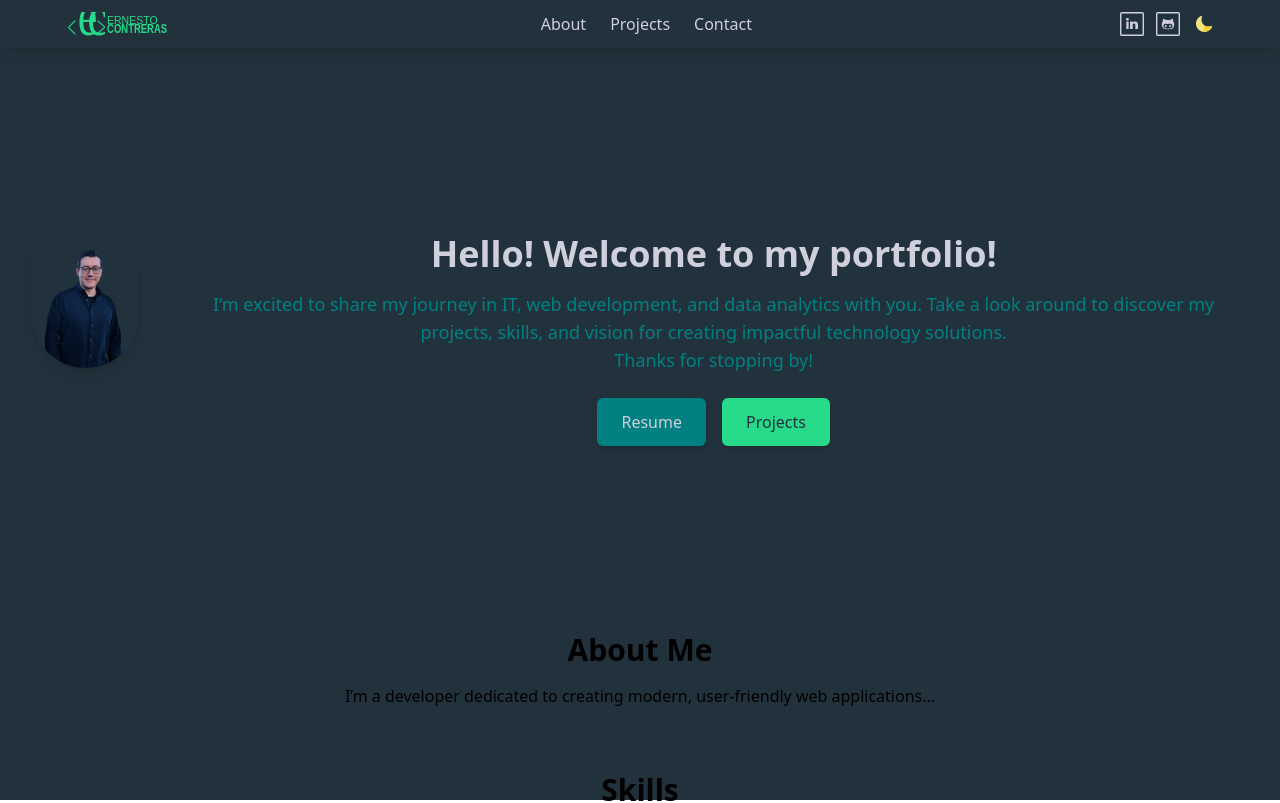
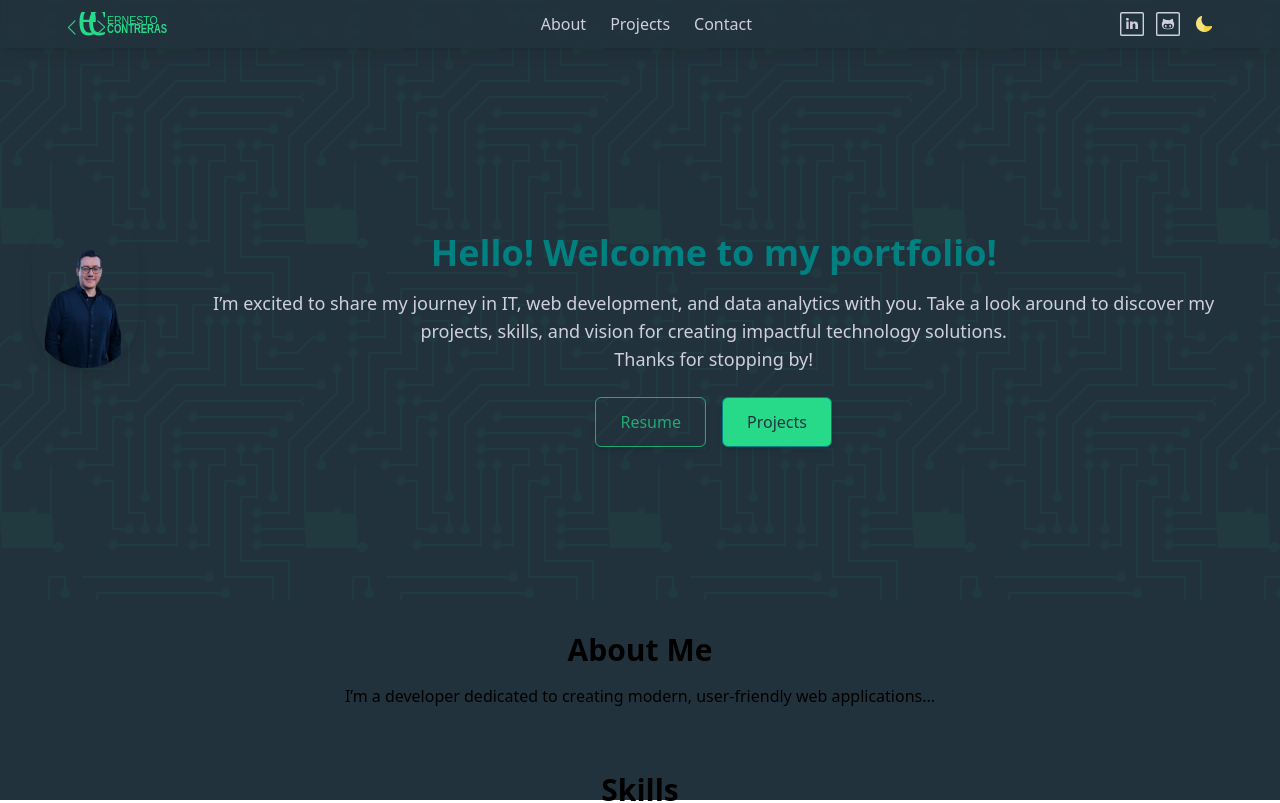
Before and after one commit to ejcontrerast/myportfolio, a React (Vite) app: page / in a window 1280 px wide. Shown: the top 803 px of the page. Built offline with nearby package versions, Linux system fonts and the light colour scheme.

Commit message:
Feat: added a new background

```diff
--- a/src/components/Hello.tsx
+++ b/src/components/Hello.tsx
@@ -3,29 +3,39 @@ import React from 'react';
 
 const Hello: React.FC = () => {
   return (
-    <section id="hello" className="flex flex-row items-center justify-center h-3/4 text-center p-8 gap-10 dark:bg-dark-background bg-light-background">
+    <section id="hello" className="flex flex-grow-0 items-center justify-center h-3/4 text-center p-8 gap-10 dark:bg-dark-background bg-custompattern bg-light-background">
+      {/* Photo */}
       <div className="w-40 h-40 mb-6 rounded-full overflow-hidden shadow-lg hidden sm:block">
         <img src="src\assets\Photo.png" className='w-full h-full object-cover'></img>
       </div>
+
+      {/* Text + buttons */}
       <div className='flex flex-col gap-6 py-6 mt-20'>
+
+        {/* Text */}
         <div className='dark:text-dark-primary text-light-primary'>
-          <h1 className="text-4xl font-bold dark:text-dark-primary text-light-primary">Hello! Welcome to my portfolio!</h1>
-          <p className="text-lg mt-4 dark:text-dark-secondary text-light-secondary"><p>I’m excited to share my journey in IT, web development, and data analytics with you. Take a look around to discover my projects, skills, and vision for creating impactful technology solutions.</p>
+          <h1 className="text-4xl font-bold dark:text-dark-secondary text-light-secondary">
+            <span className="">Hello!</span> Welcome to my portfolio!</h1>
+          <p className="text-lg mt-4 dark:text-dark-primary text-light-primary"><p>I’m excited to share my journey in IT, web development, and data analytics with you. Take a look around to discover my projects, skills, and vision for creating impactful technology solutions.</p>
           Thanks for stopping by!</p>
         </div>
 
-        {/* Buttons */}
+        {/* Buttons Resume and Projects*/}
         <div className="flex items-center justify-center space-x-4 ">
           <a
             href="/path-to-your-resume.pdf"
             download
-            className="px-6 py-3 dark:bg-dark-secondary dark:hover:bg-dark-accent dark:hover:text-dark-additional dark:text-dark-primary bg-light-accent text-light-secondary font-medium rounded-md shadow-md hover:bg-accent/80 focus:outline-none focus:ring-2 focus:ring-accent"
+            className="px-6 py-3 border flex
+                       dark:focus:ring-dark-accent dark:bg-transparent dark:border-dark-accent/70 dark:text-dark-accent/70 dark:hover:bg-dark-accent/60 dark:hover:text-dark-primary
+                       bg-light-accent text-light-secondary font-medium rounded-md shadow-md hover:bg-accent/80 focus:outline-none focus:ring-2 focus:ring-accent"
           >
             Resume
           </a>
           <a
             href="#projects"
-            className="px-6 py-3 dark:bg-dark-accent bg-light-accent dark:text-dark-background text-light-secondary bg-secondary text-background font-medium rounded-md shadow-md hover:bg-secondary/80 focus:outline-none focus:ring-2 focus:ring-secondary"
+            className="px-6 py-3 border
+                    dark:focus:ring-dark-accent dark:bg-dark-accent dark:border-dark-secondary bg-light-accent dark:text-dark-background dark:hover:bg-dark-secondary/60 dark:hover:text-dark-primary
+                    text-light-secondary bg-secondary text-background font-medium rounded-md shadow-md hover:bg-secondary/80 focus:outline-none focus:ring-2 focus:ring-secondary"
           >
             Projects
           </a>
```
Also changed, not shown: tailwind.config.js (+3 -0 lines).
